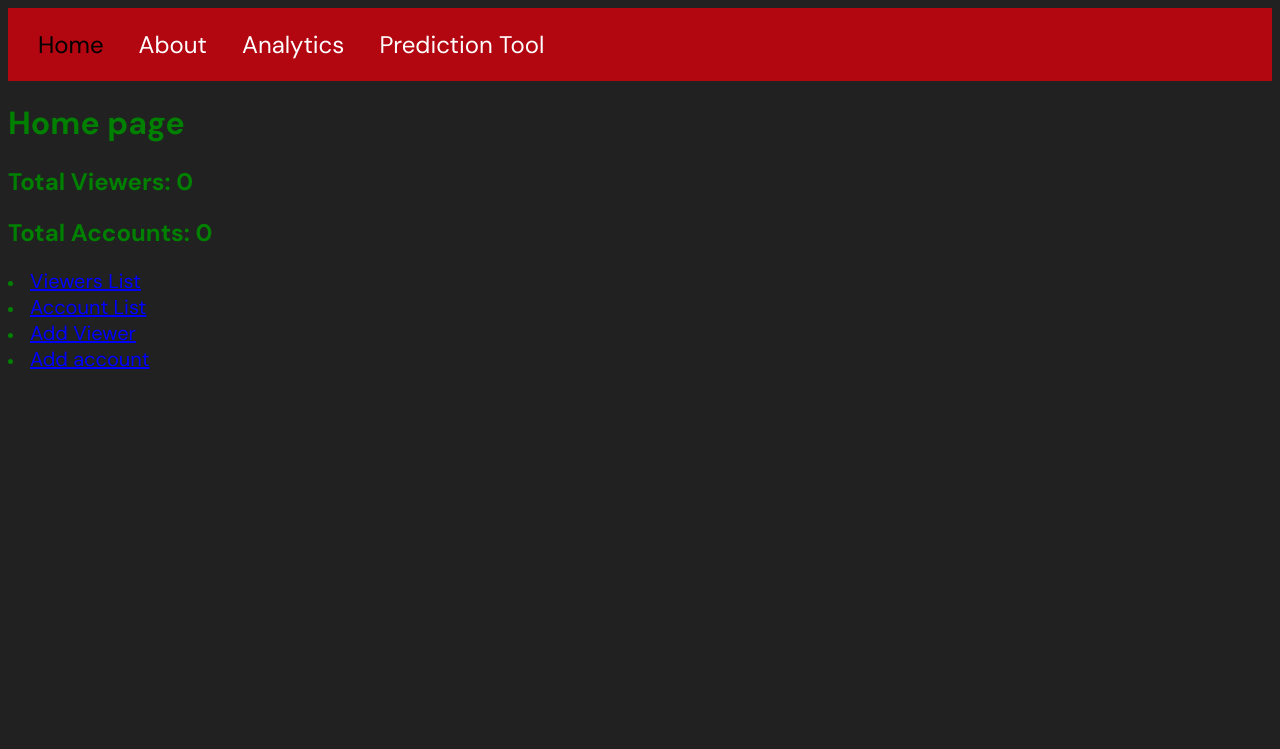
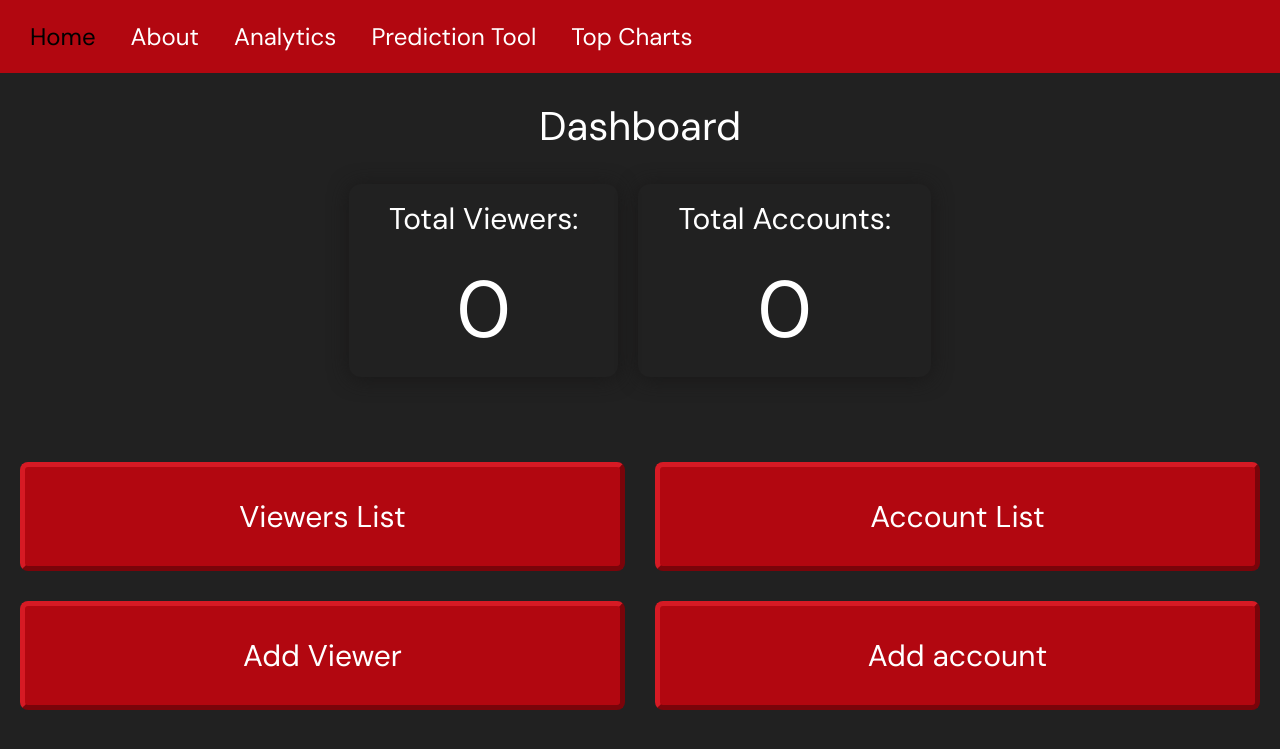
Before and after one commit to manwillerc/Netflix-Data-Web-App, a Django app: page / in a window 1280 px wide. Shown: the top 749 px of the page. Run offline with Django 5.2, Linux system fonts and the light colour scheme; data that the repository does not hold is empty.

Commit message:
Added movie dataset imported through TMDB APIs and corresponding commands. Created Top Charts tab showing top 20 movies by popularity

```diff
--- /dev/null
+++ b/core/management/commands/clear_movie_db.py
@@ -0,0 +1,6 @@
+from django.core.management.base import BaseCommand
+from core.models import Movie
+
+class Command(BaseCommand):
+    def handle(self, *args, **options):
+        Movie.objects.all().delete()
--- a/core/management/commands/seed_data.py
+++ b/core/management/commands/seed_data.py
@@ -2,7 +2,7 @@ import csv
 from django.core.management.base import BaseCommand
 from core.models import Viewer, Account, Behavior
 
-class Command(BaseCommand):
+class CSVCommand(BaseCommand):
     help = "Load CSV data into database"
 
     def add_arguments(self, parser):
--- a/core/models.py
+++ b/core/models.py
@@ -106,3 +106,9 @@ class Behavior(models.Model):
     )
     days_since_last_login = models.IntegerField()
     churned = models.BooleanField()
+
+class Movie(models.Model):
+    title = models.CharField(max_length=100)
+    overview = models.TextField()
+    image = models.CharField(max_length=100, default=None)
+    popularity = models.FloatField()
--- a/core/static/css/styles.css
+++ b/core/static/css/styles.css
@@ -1,17 +1,44 @@
-body {
-    background-color: #212121;
-    color: green;
-    font-family: 'DM Sans', sans-serif
+
+:root {
+    --theme_black: #212121;
+    --theme_red: #B20710;
 }
 
+html,body {
+    background-color: var(--theme_black);
+    color: white;
+    font-family: 'DM Sans', sans-serif;
+    font-size: 20px;
+    overscroll-behavior: none;
+    margin:0;
+    font-weight: 100;
+}
+
+body * {
+    font-weight: inherit;
+}
+
+
+
+
+
+
+
 a {
-   color: blue;
+   color: green;
    font-size: 10px;
 }
 
 a:hover {
-    color:lightblue
+    background-color: rgb(218, 118, 135);
 }
+
+
+
+
+
+
+
 
 nav {
     display: flex;
@@ -19,6 +46,12 @@ nav {
     padding: 15px 20px;
     background: #B20710;
     align-items: center;
+    position: sticky;   /* or sticky if you want it to scroll then stick */
+    top: 0;
+    left: 0;
+    width: 100%;
+    z-index: 9999;
+
 }
 
 nav a {
@@ -38,11 +71,13 @@ nav a.active {
     color: black;
 }
 
-container {
-    display: flex;
-    flex-direction: column;
-    align-items: center;
-}
+
+
+
+
+
+
+
 
 .chart-grid {
     display: grid;
@@ -61,6 +96,7 @@ container {
     height: 400px;
     display: flex;
     flex-direction: column;
+    flex:1
 }
 
 
@@ -70,6 +106,12 @@ container {
     height: 100% !important;
 }
 
+
+
+
+
+
+
 .form-box {
     background: #212121;
     border-radius: 12px;
@@ -77,3 +119,106 @@ container {
     box-shadow: 0 2px 10px rgba(0,0,0,0.08);
 
 }
+
+
+
+
+
+
+
+
+
+.chart-label-text {
+    text-align: center;
+    font-size: 24px;
+    font-weight: 100;
+}
+
+.stat-label {
+    margin:10px;
+    font-size:30px;
+}
+
+.stat-text {
+    margin:10px;
+    font-size:80px;
+}
+
+
+
+
+
+
+
+
+
+
+container {
+    display: flex;
+    flex-direction: column;
+    align-items: center;
+    text-align: center;
+    padding:5px;
+    border-radius: 12px;
+    box-shadow: 0 2px 20px rgb(25, 24, 24);
+}
+
+.stat-container {
+    display: flex;
+    flex-direction: row;
+    align-items: center;
+    justify-content: center;
+    gap:20px;
+    box-shadow: none;
+}
+
+.stat-box {
+    padding-left:30px;
+    padding-right:30px;
+    text-align: center;
+}
+
+
+
+.btn {
+    display: inline-flex;
+    background: #B20710;
+    color: white;
+    padding: 10px 16px;
+    border-radius: 8px;
+
+    border-top: 3px solid #d61a24;
+    border-left: 3px solid #d61a24;
+    border-right: 3px solid #7a040a;
+    border-bottom: 3px solid #7a040a;
+    border-width: 5px;
+
+    text-decoration: none;
+    font-size: 30px;
+
+    transform: translateY(0);
+    transition: 0.1s ease;
+    justify-content: center;
+
+    padding-top: 30px;
+    padding-bottom: 30px;
+}
+
+
+.button-grid {
+    display: grid;
+    grid-template-columns: 1fr 1fr;
+    gap: 30px;
+    padding-top: 50px;
+    padding-right: 20px;
+    padding-left: 20px;
+}
+
+
+MovieChart {
+    display:flex;
+    flex-direction: column;
+    gap:30px;
+    padding-left: 40px;
+    padding-right: 40px;
+}
--- a/core/templates/core/base.html
+++ b/core/templates/core/base.html
@@ -16,6 +16,7 @@
             <a href="{%url 'about'%}" class="{% if request.resolver_match.url_name == 'about' %}active{% endif %}"> About </a>
             <a href="{%url 'dashboard'%}" class="{% if request.resolver_match.url_name == 'dashboard' %}active{% endif %}"> Analytics </a>
             <a href="{%url 'prediction_tool'%}" class="{% if request.resolver_match.url_name == 'prediction_tool' %}active{% endif %}"> Prediction Tool </a>
+            <a href="{%url 'top_charts'%}" class="{% if request.resolver_match.url_name == 'top_charts' %}active{% endif %}"> Top Charts </a>
         </nav>
 
         {%block content%}
--- a/core/templates/core/home.html
+++ b/core/templates/core/home.html
@@ -3,25 +3,28 @@
 {% block title%} Home {%endblock%}
 
 {%block content%}
-<h1> Home page</h1>
-<div>
-    <h2>Total Viewers: {{total_viewers}}</h2>
-    <h2>Total Accounts: {{total_accounts}}</h2>
-</div>
+<h1 style="text-align: center;"> Dashboard</h1>
+<container class="stat-container">
+    <container class="stat-box">
+        <p class="stat-label">Total Viewers: </p>
+        <p class="stat-text">{{total_viewers}}</p>
+    </container>
+    <container class="stat-box">
+        <p class="stat-label">Total Accounts:</p>
+        <p class="stat-text">{{total_accounts}}</p>
+    </container>
+</container>
 
-<div>
-    <li>
-        <a href="{% url 'viewer_list' %}" style="font-size: 20px">Viewers List</a>
-    </li>
-    <li>
-        <a href="{% url 'account_list' %}" style="font-size: 20px">Account List</a>
-    </li>
-    <li>
-        <a href="{% url 'add_viewer' %}" style="font-size: 20px">Add Viewer</a>
-    </li>
-    <li>
-        <a href="{% url 'add_account' %}" style="font-size: 20px">Add account</a>
-    </li>
+<div class="button-grid" style="margin-top: 30px;">
+
+        <a href="{% url 'viewer_list' %}" class="btn">Viewers List</a>
+
+        <a href="{% url 'account_list' %}" class="btn">Account List</a>
+
+        <a href="{% url 'add_viewer' %}" class="btn">Add Viewer</a>
+
+        <a href="{% url 'add_account' %}" class="btn">Add account</a>
+
 
 </div>
 {%endblock%}
--- a/core/urls.py
+++ b/core/urls.py
@@ -21,7 +21,8 @@ urlpatterns = [
     path('viewer/<int:pk>/edit/', views.edit_viewer, name="edit_viewer"),
     path('viewer/<int:pk>/confirm_delete', views.delete_viewer, name="confirm_delete_viewer"),
     path('prediction_tool/', views.predict_churn, name="prediction_tool"),
-    path('dashboard', views.dashboard, name="dashboard")
+    path('dashboard', views.dashboard, name="dashboard"),
+    path('top_charts/', views.top_charts, name="top_charts")
 
 
 ]
--- a/core/views.py
+++ b/core/views.py
@@ -1,6 +1,6 @@
 from django.shortcuts import render, redirect, get_object_or_404
 from django.contrib import messages
-from .models import Viewer, Account, Behavior
+from .models import Viewer, Account, Behavior, Movie
 from django.views.generic import ListView, DetailView
 from .forms import AccountForm, ViewerForm, BehaviorForm, PredictionForm
 from .models import Viewer, Account, Behavior
@@ -175,7 +175,7 @@ def delete_viewer(request, pk):
 
 
 def predict_churn(request):
-    MODEL_PATH = "/Users/cadenmanwiller/Desktop/CIS4930/NetflixWebApp/core/models/churn_model.pkl"
+    MODEL_PATH = "/Users/cadenmanwiller/Desktop/CIS4930/NetflixWebApp/core/ml_models/churn_model.pkl"
     model = joblib.load(MODEL_PATH)
 
     churn_pred = None
@@ -242,3 +242,9 @@ def dashboard(request):
         total_revenue = [row[1] for row in rows]
 
     return render(request, "core/dashboard.html", {"label":label, "values":values, "age":age,"avg_watch_session":avg_watch_session, "country":country, "total_revenue":total_revenue})
+
+def top_charts(request):
+
+    top_movies = Movie.objects.all().order_by("popularity")
+
+    return render(request, "core/top_charts.html", {"top_movies":top_movies})
```
Also changed, not shown: core/admin.py (+20 -1 lines), core/management/commands/api_import.py (added, +28 -0 lines), core/templates/core/dashboard.html (+6 -8 lines), core/templates/core/top_charts.html (added, +24 -0 lines), core/migrations/0004_movie.py (added), core/migrations/0005_alter_movie_overview_alter_movie_title.py (added), core/migrations/0006_movie_image.py (added), core/migrations/0007_movie_popularity.py (added), 2 other files.
